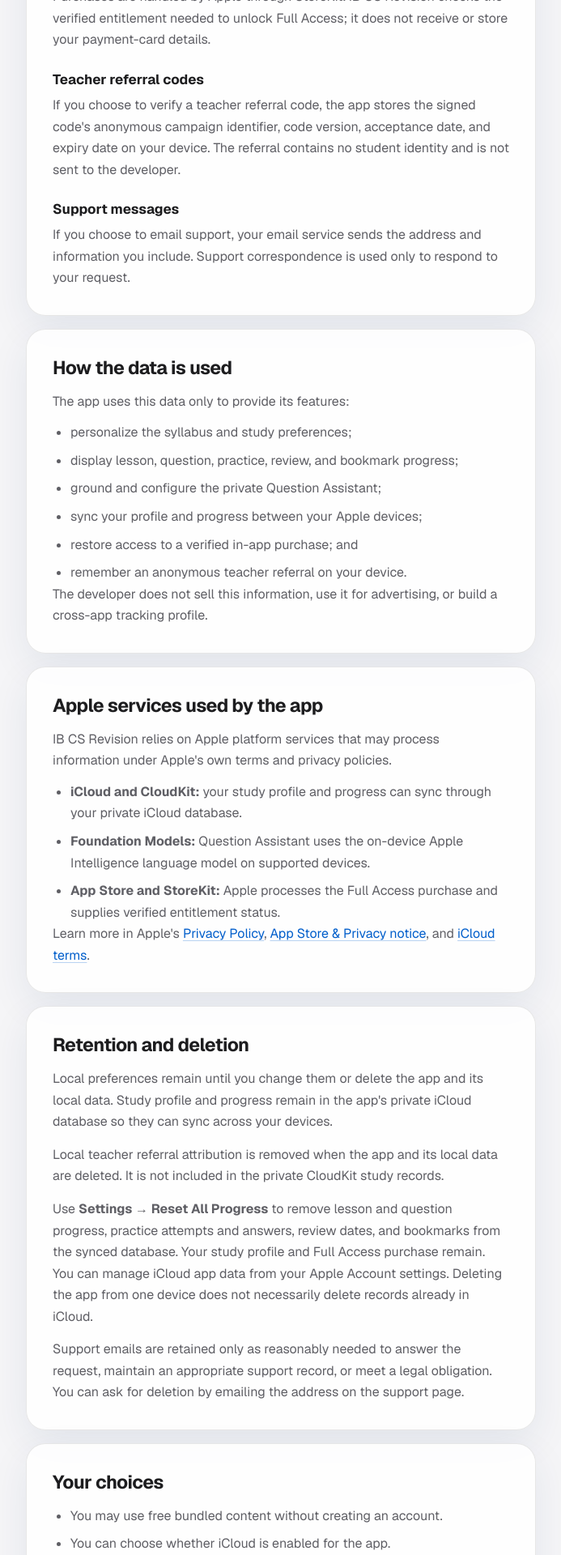
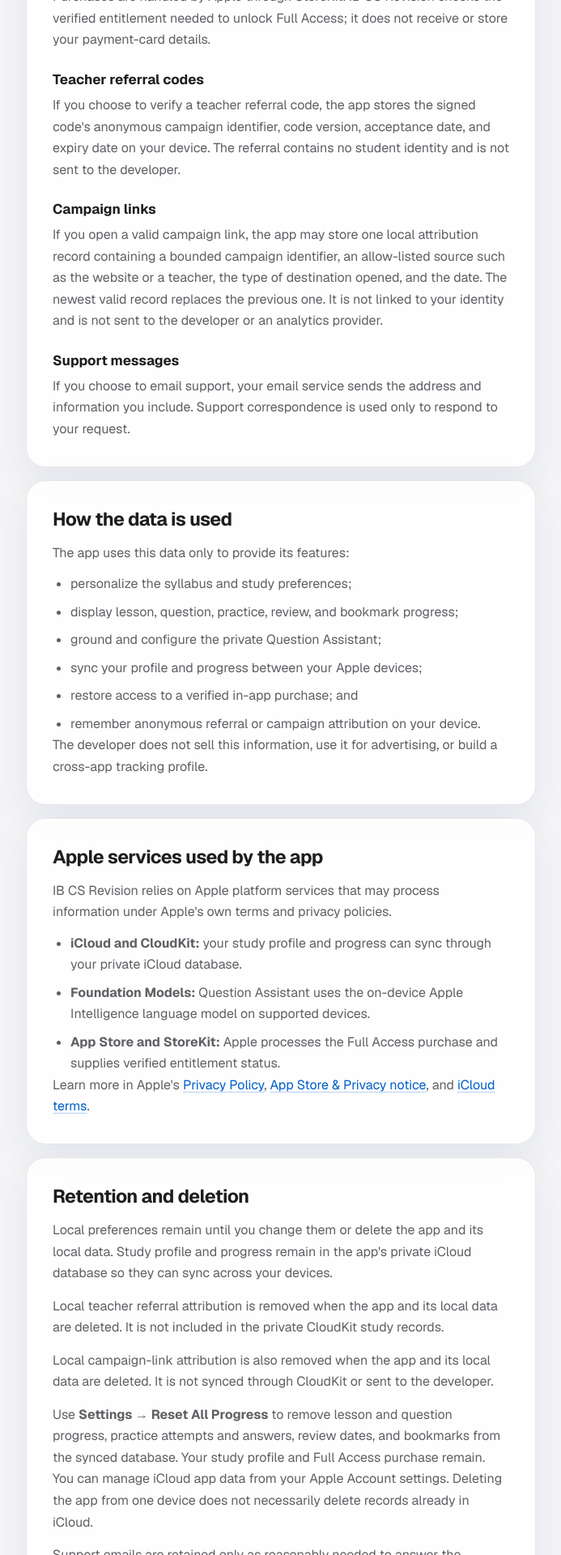
Before and after one commit to grigor-dochev/ib-cs-revision-help, a Next.js app: page /privacy in a window 1280 px wide. Shown: the part 1203-3123 px from the top of the page at 81% size, without its empty margins (408-1101 px from the left). Built offline with nearby package versions, Linux system fonts and the light colour scheme.

Commit message:
Document deep-link campaign privacy

```diff
--- a/app/privacy/page.tsx
+++ b/app/privacy/page.tsx
@@ -93,6 +93,17 @@
                 contains no student identity and is not sent to the developer.
               </p>
 
+              <h3>Campaign links</h3>
+              <p>
+                If you open a valid campaign link, the app may store one local
+                attribution record containing a bounded campaign identifier,
+                an allow-listed source such as the website or a teacher, the
+                type of destination opened, and the date. The newest valid
+                record replaces the previous one. It is not linked to your
+                identity and is not sent to the developer or an analytics
+                provider.
+              </p>
+
               <h3>Support messages</h3>
               <p>
                 If you choose to email support, your email service sends the
@@ -110,7 +121,7 @@
                 <li>ground and configure the private Question Assistant;</li>
                 <li>sync your profile and progress between your Apple devices;</li>
                 <li>restore access to a verified in-app purchase; and</li>
-                <li>remember an anonymous teacher referral on your device.</li>
+                <li>remember anonymous referral or campaign attribution on your device.</li>
               </ul>
               <p>
                 The developer does not sell this information, use it for
@@ -166,6 +177,11 @@
                 Local teacher referral attribution is removed when the app and
                 its local data are deleted. It is not included in the private
                 CloudKit study records.
+              </p>
+              <p>
+                Local campaign-link attribution is also removed when the app
+                and its local data are deleted. It is not synced through
+                CloudKit or sent to the developer.
               </p>
               <p>
                 Use <strong>Settings → Reset All Progress</strong> to remove
```
